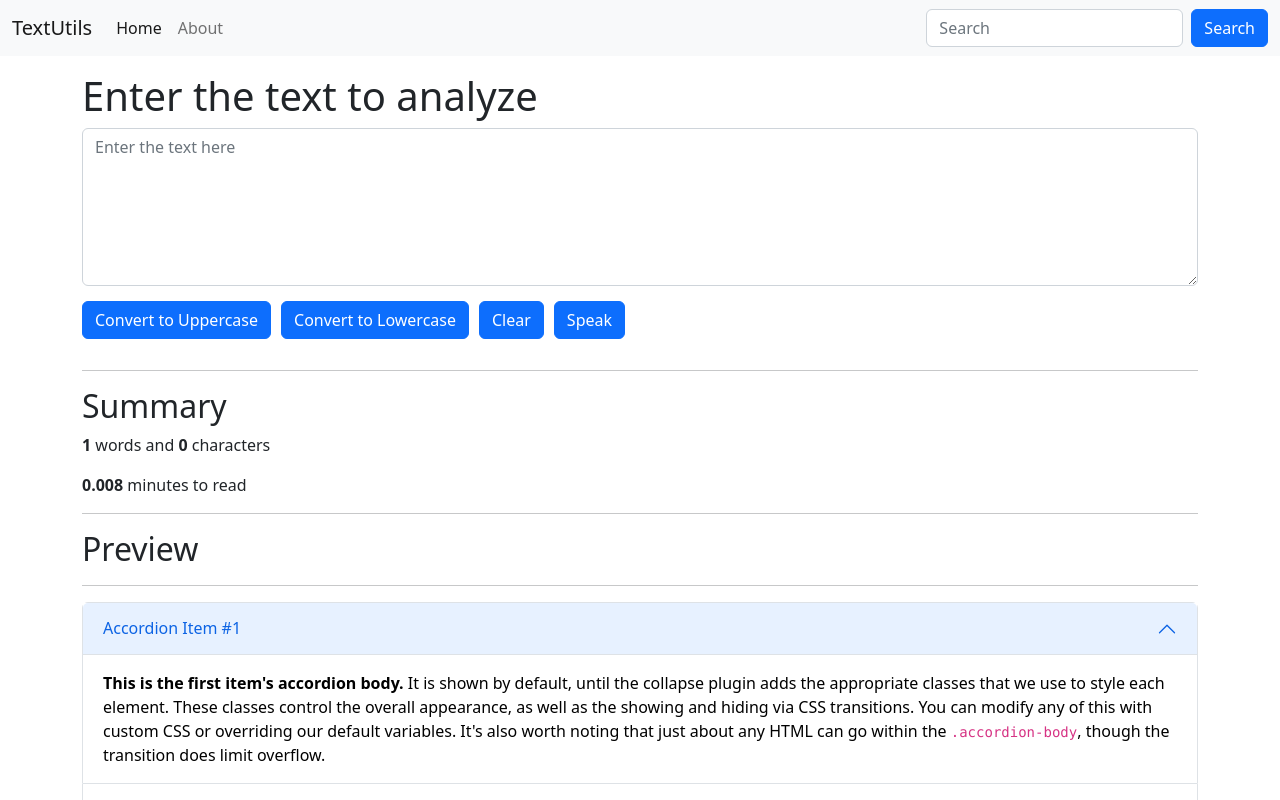
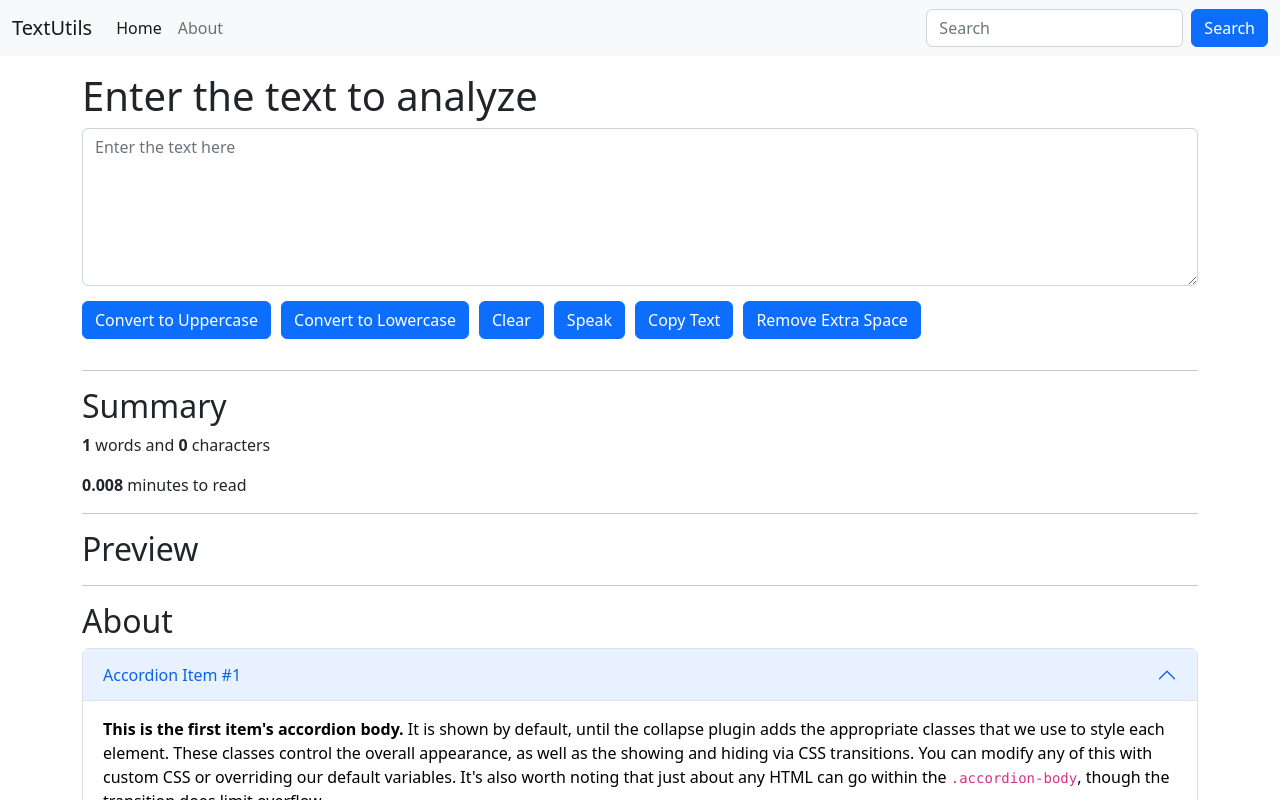
Before and after one commit to mohdmaaz2000/Text-Utils, a React (Create React App) app: page / in a window 1280 px wide. Shown: the top 800 px of the page. Built offline with nearby package versions, Linux system fonts and the light colour scheme.

Commit message:
Added copy Text and remove Extra Spaces button

```diff
--- a/src/components/About.js
+++ b/src/components/About.js
@@ -29,6 +29,7 @@ export default function About() {
 
     return (
         <div className='container my-3'>
+            <h2>About</h2>
             <div className="accordion" id="accordionExample">
                 <div className="accordion-item" style={style}>
                     <h2 className="accordion-header" id="headingOne" style={style}>
--- a/src/components/TextForms.js
+++ b/src/components/TextForms.js
@@ -22,11 +22,21 @@ export default function TextForms(props) {
     const speak = () => {
         let msg = new SpeechSynthesisUtterance();
         msg.text = text;
-        if(text ==''){
+        if (text === '') {
             msg.text = "Nothing to read";
         }
         window.speechSynthesis.speak(msg);
-      }
+    }
+
+    const copyText = () => {
+        var myText = document.getElementById('textArea');
+        myText.select();
+        navigator.clipboard.writeText(myText.value);
+    }
+    const removeExtraSpace = () => {
+        let myText = text.split(/[ ]+/);    // use of rejex to split the text where there is extra space
+        setText(myText.join(" "));
+    }
 
     return (
         <>
@@ -34,12 +44,15 @@ export default function TextForms(props) {
 
                 <div className="mb-3">
                     <h1>{props.heading}</h1>
-                    <textarea className="form-control" rows="6" value={text} onChange={changeVal} placeholder="Enter the text here"></textarea>
+                    <textarea className="form-control" id='textArea' rows="6" value={text} onChange={changeVal} placeholder="Enter the text here"></textarea>
                     <button className="btn btn-primary button" onClick={toUpper}>Convert to Uppercase</button>
                     <button className="btn btn-primary button" onClick={toLower}>Convert to Lowercase</button>
                     <button className="btn btn-primary button" onClick={clear}>Clear</button>
                     <button className="btn btn-primary button" onClick={speak}>Speak</button>
+                    <button className="btn btn-primary button" onClick={copyText}>Copy Text</button>
+                    <button className="btn btn-primary button" onClick={removeExtraSpace}>Remove Extra Space</button>
                 </div>
+
             </div>
             <div className="container">
                 <hr />
```
